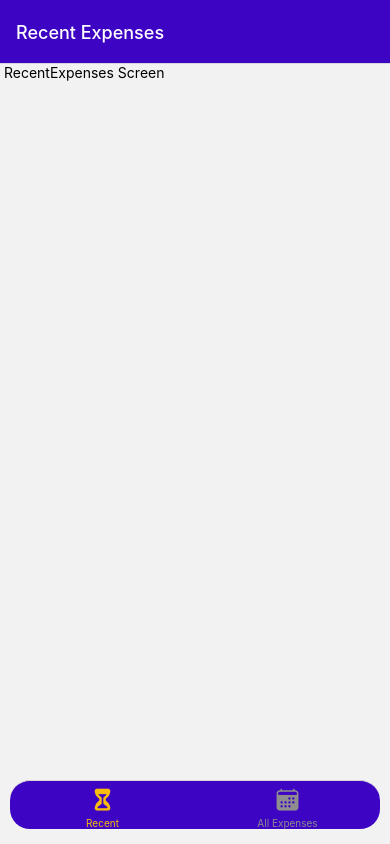
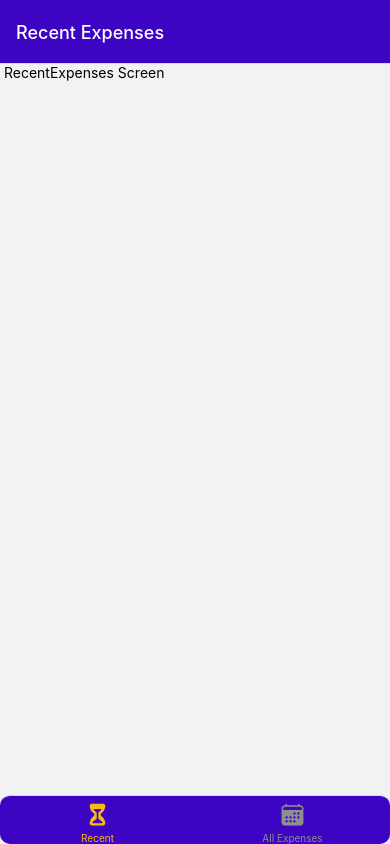
Before and after one commit to Achicago/Expense-tracker-app, a React Native app: screen / in a window 390 px wide. Built offline with nearby package versions, Linux system fonts and the light colour scheme.

Commit message:
Create Key App Component to Display Expenses

```diff
--- a/App.js
+++ b/App.js
@@ -22,9 +22,10 @@ function ExpensesOverview() {
       tabBarActiveTintColor: GlobalStyles.colors.accent500,
       tabBarStyle: {
         backgroundColor: GlobalStyles.colors.primary500,
-        borderRadius: 20,
-        marginHorizontal: 10,
-        marginVertical: 15,
+        borderRadius: 10,
+        // marginHorizontal: 10,
+        // marginVertical: 12,
+
         // paddingTop: 20,
       },
       tabBarIconStyle: {
```
Also changed, not shown: components/ExpenseOutput/ExpensesList.js (added, +8 -0 lines), components/ExpenseOutput/ExpensesOutput.js (added, +15 -0 lines), components/ExpenseOutput/ExpensesSummary.js (added, +13 -0 lines).
